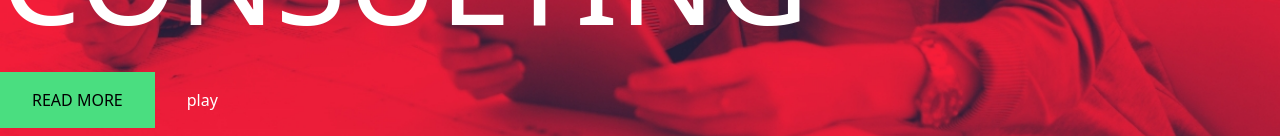
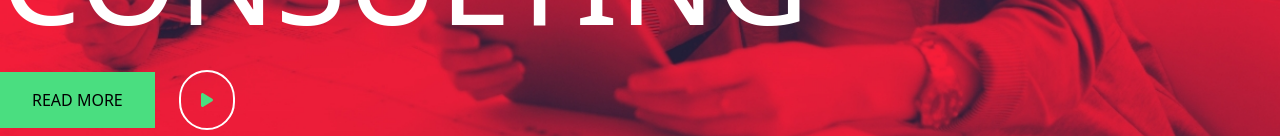
Before and after one commit to RubaCodes/proj-html-vuejs, a Vue app: page / in a window 1280 px wide. Shown: the part 816-952 px from the top of the page. Built offline with nearby package versions, Linux system fonts and the light colour scheme.

Commit message:
import font awesome e play button

```diff
--- a/package.json
+++ b/package.json
@@ -14,6 +14,7 @@
   "devDependencies": {
     "@babel/core": "^7.12.16",
     "@babel/eslint-parser": "^7.12.16",
+    "@fortawesome/fontawesome-free": "^6.1.1",
     "@vue/cli-plugin-babel": "~5.0.0",
     "@vue/cli-plugin-eslint": "~5.0.0",
     "@vue/cli-service": "~5.0.0",
--- a/src/components/BaseHero.vue
+++ b/src/components/BaseHero.vue
@@ -12,20 +12,22 @@
         <h3>always the best way you need it</h3>
       </div>
       <h1 class="text-9xl w-2/5">the best businnes consulting</h1>
+
       <BaseButton
         class="mt-8"
         :color="'bg-green-400'"
         :innerText="'read more'"
       />
-      <button class="ml-8">play</button>
+      <PlayButton class="ml-6" />
     </div>
   </section>
 </template>
 
 <script>
 import BaseButton from './blocks/BaseButton.vue';
+import PlayButton from './blocks/PlayButton.vue';
 export default {
-  components: { BaseButton },
+  components: { BaseButton, PlayButton },
   name: 'BaseHero',
 };
 </script>
--- /dev/null
+++ b/src/components/blocks/PlayButton.vue
@@ -0,0 +1,11 @@
+<template>
+  <button
+    class="bg-transparent rounded-full border-2 border-white py-4 px-5 text-green-400"
+  >
+    <i class="fa-solid fa-play"></i>
+  </button>
+</template>
+
+<script>
+export default {};
+</script>
--- a/src/main.js
+++ b/src/main.js
@@ -1,6 +1,8 @@
 import Vue from 'vue';
 import App from './App.vue';
 import './css/index.css';
+import '@fortawesome/fontawesome-free/css/all.css';
+import '@fortawesome/fontawesome-free/js/all.js';
 Vue.config.productionTip = false;
 
 new Vue({
```
Also changed, not shown: 1 other file (tests, documents, lock files or other folders).
